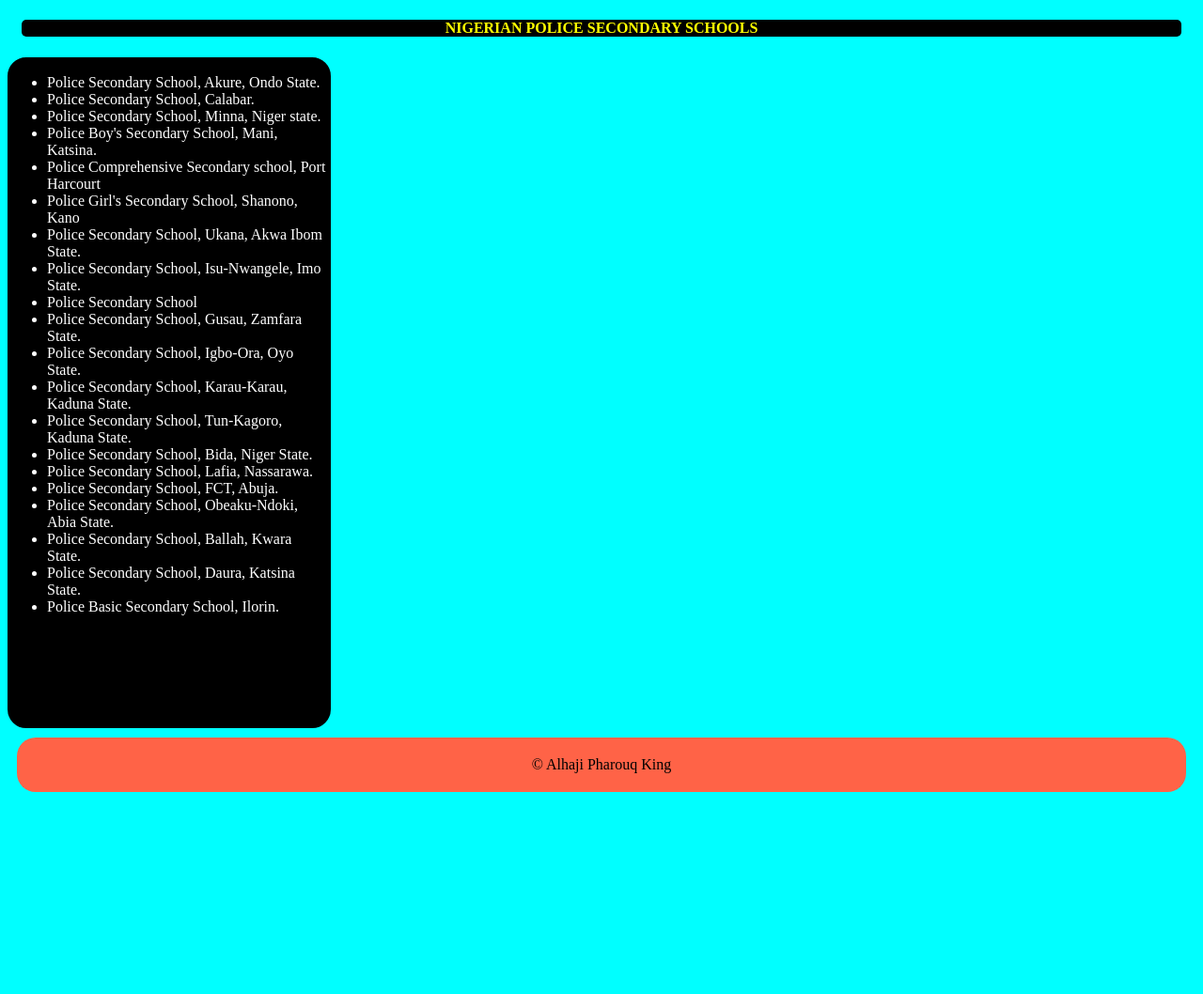
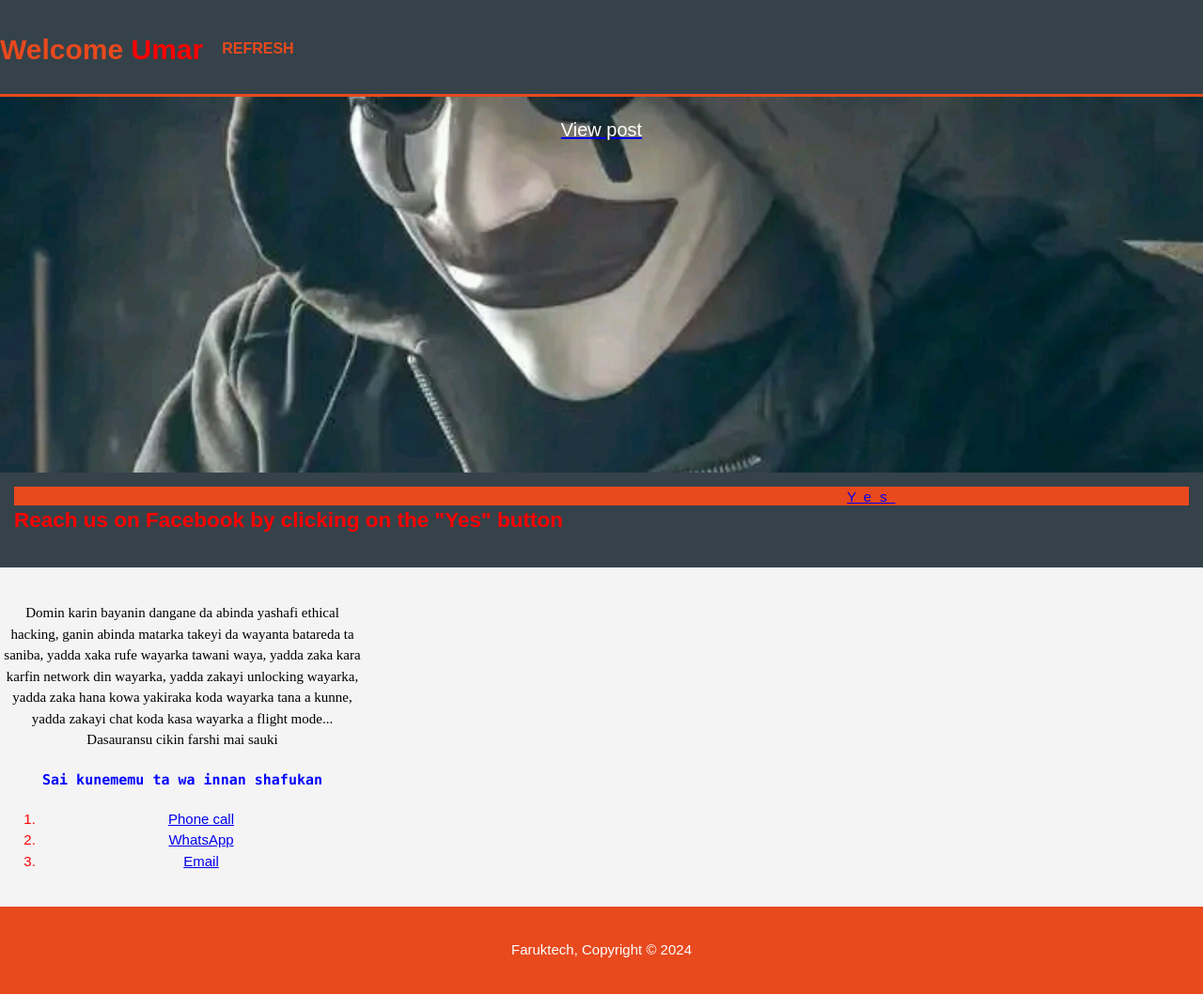
Before and after one commit to Alhajifaruk/Info, a plain HTML site: page index.html in a window 1280 px wide. Shown: the whole page at 94% size. Before the commit the page ends 853 px from the top, so only its background shows below. Drawn offline with Linux system fonts and the light colour scheme.

Commit message:
Add files via upload

```diff
--- a/index.html
+++ b/index.html
@@ -1,78 +1,248 @@
 <!DOCTYPE html>
-<html lang="en">
+<html>
   <head>
-    <meta charset="UTF-8">
-    <title>NIGERIAN POLICE SECONDARY SCHOOLS </title>
-</head>
+    <meta charset="utf-8">
+    <meta name="description" content="Umar Ibrahim ">
+	  <meta name="keywords" content="Faruktech">
+  	<meta name="author" content="Brad Traversy">
+    <title>Faruktech| Welcome</title>
 
-
-<body class="bg">
-    <div class="main">
-
-   <div class="body"><h4>NIGERIAN POLICE SECONDARY SCHOOLS </h4></div>
-    <div class="container">
-        <ul>
-            <li>Police Secondary School, Akure, Ondo State.</li>
-            <li>Police Secondary School, Calabar.</li>
-            <li>Police Secondary School, Minna, Niger state.</li>
-            <li>Police Boy's Secondary School, Mani, Katsina.</li>
-            <li>Police Comprehensive Secondary school, Port Harcourt </li>
-            <li>Police Girl's Secondary School, Shanono, Kano</li>
-            <li>Police Secondary School, Ukana, Akwa Ibom State. </li>
-            <li>Police Secondary School, Isu-Nwangele, Imo State.</li>
-            <li>Police Secondary School </li>
-            <li>Police Secondary School, Gusau, Zamfara State.</li>
-            <li>Police Secondary School, Igbo-Ora, Oyo State.</li>
-            <li>Police Secondary School, Karau-Karau, Kaduna State.</li>
-            <li>Police Secondary School, Tun-Kagoro, Kaduna State.</li>
-            <li>Police Secondary School, Bida, Niger State.</li>
-            <li>Police Secondary School, Lafia, Nassarawa.</li>
-            <li>Police Secondary School, FCT, Abuja.</li>
-           <li>Police Secondary School, Obeaku-Ndoki, Abia State.</li>
-           <li>Police Secondary School, Ballah, Kwara State.</li>
-           <li>Police Secondary School, Daura, Katsina State.</li>
-           <li>Police Basic Secondary School, Ilorin.</li>
-
-        </ul>
-    </div>
-    </div>
+    <link rel="icon" href="fb.jpg">
     <style>
-       .p{
-           background: tomato;
-           Padding:20px;
-           Border-radius:20px;
-           Text-align:center;
-           Margin:10px;
-       }
-       .container{
-           border:2px solid black;
-           Border-radius:20px;
-           width:340px;
-           height:710px;
-           font-family: serif;
-           color:white;
-           Background:black;
+        body{
+  font: 15px/1.5 Arial, Helvetica,sans-serif;
+  padding:0;
+  margin:0;
+  background-color:#f4f4f4;
 }
 
-    .body{
-         background:black;
-         color:yellow;
-         Text-align:center;
-         Margin:15px;
-         Border-radius:5px;
-         }
-        .bg{
-            Background:cyan;
+/* Global */
+.container{
+  width:auto;
+  margin:auto;
+  overflow:hidden;
+  color:red;
 }
 
+ul{
+  margin:0;
+  padding:0;
+}
+
+.button_1{
+  height:20px;
+  background:#e8491d;
+  border:0;
+  padding-left: 10px;
+  padding-right:10px;
+  color:#ffffff;
+  letter-spacing:9px;
+  Text-align:center;
 
 }
 
+.dark{
+  padding:15px;
+  background:#35424a;
+  color:#ffffff;
+  margin-top:10px;
+  margin-bottom:10px;
+}
+
+/* Header **/
+header{
+  background:#35424a;
+  color:#ffffff;
+  padding-top:30px;
+  min-height:70px;
+  border-bottom:#e8491d 3px solid;
+}
+
+header a{
+  color:#ffffff;
+  text-decoration:none;
+  text-transform: uppercase;
+  font-size:16px;
+}
+
+header li{
+  float:left;
+  display:inline;
+  padding: 0 20px 0 20px;
+}
+
+header #branding{
+  float:left;
+}
+
+header #branding h1{
+  margin:0;
+}
+
+header nav{u
+  float:right;
+  margin-top:10px;
+}
+
+header .highlight, header .current a{
+  color:#e8491d;
+  font-weight:bold;
+}
+
+header a:hover{
+  color:#cccccc;
+  font-weight:bold;
+}
+
+/* Showcase */
+#showcase{
+  min-height:400px;
+  background:url('./fb.jpg') no-repeat;
+  background-position: center;
+  background-size: cover;
+  text-align:center;
+  color:#ffffff;
+}
+
+#showcase h1{
+  margin-top:100px;
+  font-size:55px;
+  margin-bottom:10px;
+}
+
+#showcase p{
+  font-size:20px;
+}
+
+/* Newsletter */
+#newsletter{
+  padding:15px;
+  color:#ffffff;
+  background:#35424a
+}
+
+#newsletter h1{
+  float:left;
+}
+
+#newsletter form {
+  float:right;
+  margin-top:15px;
+}
+/* Boxes */
+#boxes{
+  margin-top:20px;
+}
+
+#boxes .box{
+  float:left;
+  text-align: center;
+  width:30%;
+  padding:2px;
+}
+
+#boxes .box img{
+  width:100px;
+}
+
+/* Sidebar */
+aside#sidebar{
+  float:right;
+  width:30%;
+  margin-top:10px;
+}
+
+aside#sidebar .quote input, aside#sidebar .quote textarea{
+  width:90%;
+  padding:5px;
+}
+
+footer{
+  padding:20px;
+  margin-top:20px;
+  color:#ffffff;
+  background-color:#e8491d;
+  text-align: center;
+}
+
+/* Media Queries */
+@media(max-width: 768px){
+  header #branding,
+  header nav,
+  header nav li,
+  #newsletter h1,
+  #newsletter form,
+  #boxes .box,
+  article#main-col,
+  aside#sidebar{
+    float:none;
+    text-align:center;
+    width:100%;
+  }
+
+  header{
+    padding-bottom:20px;
+  }
+
+  #showcase h1{
+    margin-top:40px;
+  }
+
+  #newsletter button, .quote button{
+    display:block;
+    width:100%;
+  }
+}
+
     </style>
-    <div class="p">
-    &copy Alhaji Pharouq King
+  </head>
+  <body>
+    <header>
+      <div class="container">
+        <div id="branding">
+          <h1><span class="highlight">Welcome </span> Umar </h1>
         </div>
+        <nav>
+          <ul>
+            <li class="current"><a href="index.html">Refresh</a></li>
+          </ul>
 
+
+        </nav>
+      </div>
+    </header>
+
+    <section id="showcase">
+      <div class="container">
+        <a href="hack.html"><p style="color:white;">View post</p></a>
+  </div>
+    </section>
+    <section id="newsletter">
+      <div class="container">
+        <h1>Reach us on Facebook by clicking on the "Yes" button</h1>
+        <div class="button_1"><a href="https://www.facebook.com/alhajifaruk001">Yes</a></div>
+
+      </div>
+    </section>
+
+    <section id="boxes">
+      <div class="container">
+        <div class="box">
+
+          <p style="color:black;font-family:serif;">Domin karin bayanin dangane da abinda yashafi ethical hacking, ganin abinda matarka takeyi da wayanta  batareda ta saniba, yadda xaka rufe wayarka tawani waya, yadda zaka kara karfin network din wayarka, yadda zakayi unlocking wayarka, yadda zaka hana kowa yakiraka koda wayarka tana a kunne, yadda zakayi chat koda kasa wayarka a flight mode... Dasauransu cikin farshi mai sauki</p><h4 style="color:blue; font-family:monaco;"> Sai kunememu ta wa innan shafukan</h4><ol></o> <li><a href="tel:+2348037177814"> Phone call</a></li>
+          <li><a href="https://wa.me/+2348037177814">WhatsApp </a></li>
+          <li><a href="mailto:ibrahimumarktc@gmail.com? subject=Hello!">Email</a></li></ol>
+
+          </p>
+        </div>
+        <div class="box">
+
+        </div>
+      </div>
+    </section>
+
+    <footer>
+      <p>Faruktech, Copyright &copy; 2024 </p>
+    </footer>
     </body>
-
     </html>
```
Also changed, not shown: hack.html (added, +122 -0 lines), fb.jpg (added). Lines whose indentation alone changed are shown as unchanged.
